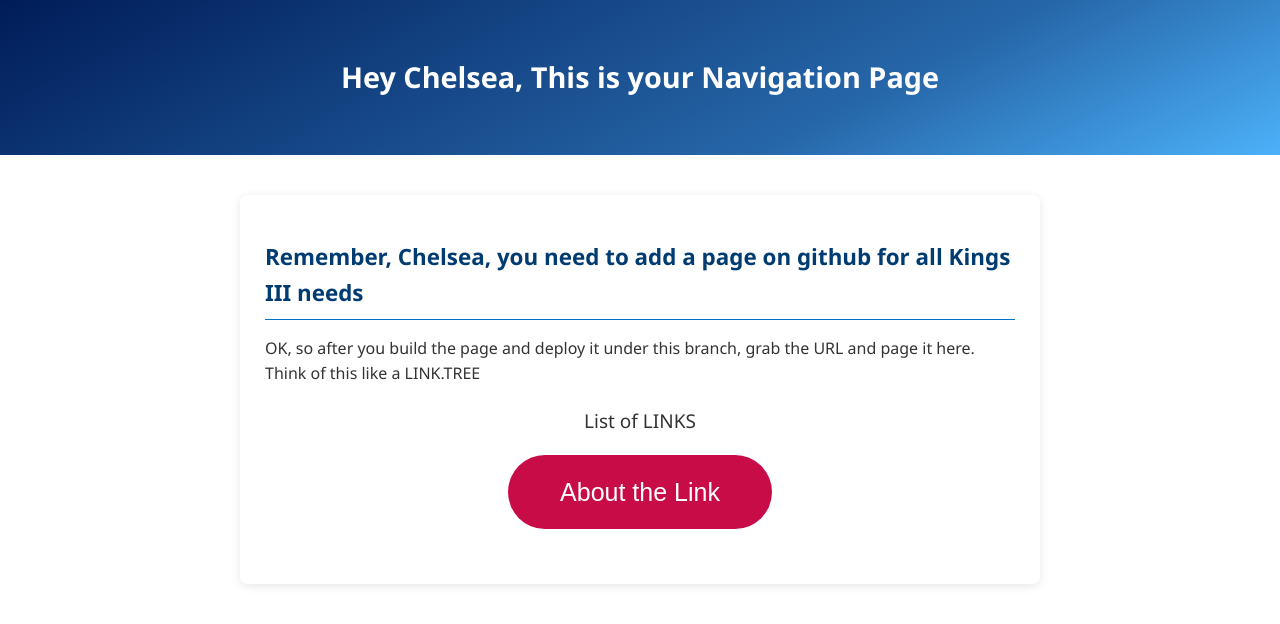
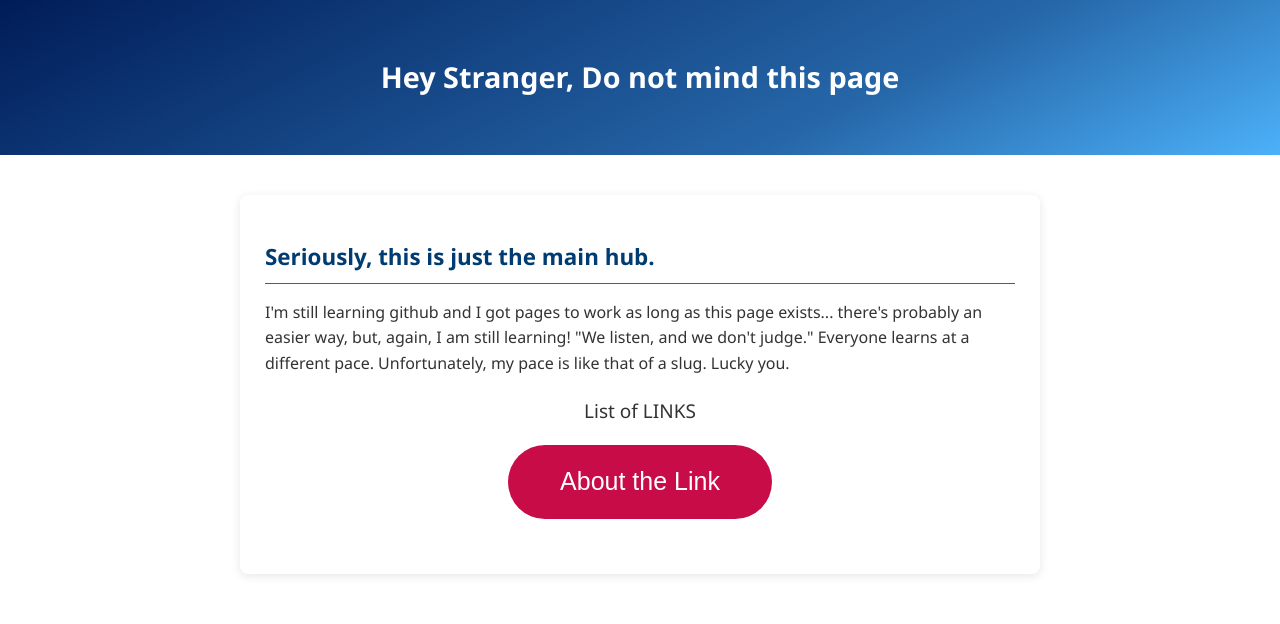
Before and after one commit to cavolker/KingsIIInformation, a plain HTML site: page index.html in a window 1280 px wide. Drawn offline with Linux system fonts and the light colour scheme.

Commit message:
Update index.html

```diff
--- a/index.html
+++ b/index.html
@@ -146,17 +146,19 @@
 	<body>
 		<header>
 			<div class="container">
-				<h1>Hey Chelsea, This is your Navigation Page</h1>
+				<h1>Hey Stranger, Do not mind this page</h1>
 			</div>
 		</header>
 
 		<div class="container">
 			<div class="content">
 				<div class="instructions">
-					<h2>Remember, Chelsea, you need to add a page on github for all Kings III needs</h2>
+					<h2>Seriously, this is just the main hub.</h2>
 
 					<p>
-						OK, so after you build the page and deploy it under this branch, grab the URL and page it here. Think of this like a LINK.TREE
+						I'm still learning github and I got pages to work as long as this page exists... there's probably an easier way, but, again, I am still learning!
+						"We listen, and we don't judge."
+						Everyone learns at a different pace. Unfortunately, my pace is like that of a slug. Lucky you.
 					</p>
 
 					<p class="btntext">List of LINKS</p>
```
